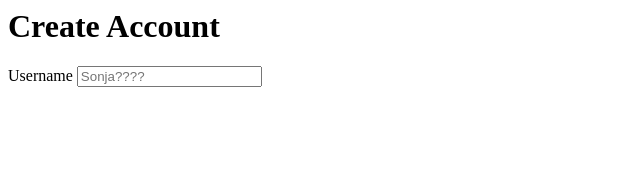
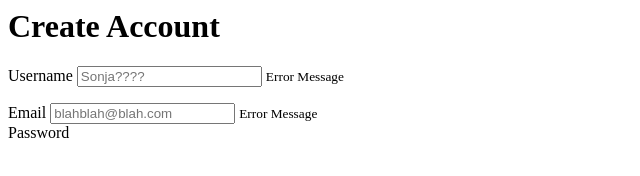
Before and after one commit to SHenn39910/-Create-Account-Form, a plain HTML site: page index.html in a window 1280 px wide. Shown: the whole page, without its empty margins (0-640 px from the left). Drawn offline with Linux system fonts and the light colour scheme.

Commit message:
added Email & Password to html form

```diff
--- a/index.html
+++ b/index.html
@@ -6,6 +6,21 @@
         <div class="form-control">
             <label for="username">Username</label>
             <input type="text" placeholder="Sonja????" id="username">
+            <i class="fas fa-check-circle"></i>
+            <i class="fas fa-exclamation-circle"></i>
+            <small>Error Message</small>
         </div>
     </form>
 </div>
+<!--Beginning of Email-->
+<div class="form-control">
+    <label for="email">Email</label>
+    <input type="email" placeholder="blahblah@blah.com" id="email">
+    <i class="fas fa-check-circle"></i>
+    <i class="fas fa-exclamation-circle"></i>
+    <small>Error Message</small>
+</div>
+<!--Beginning of Password-->
+<div class="form-control">
+    <label for="password">Password</label>
+</div>
```
